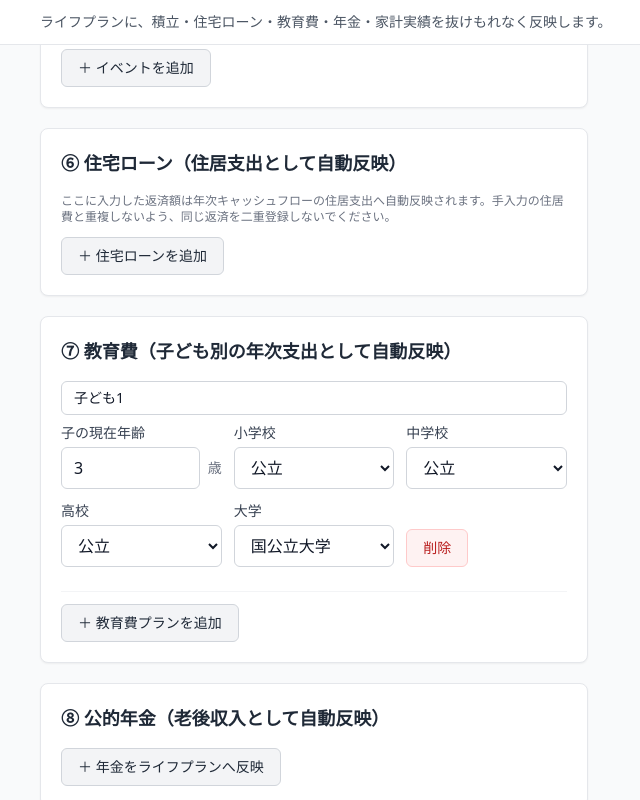
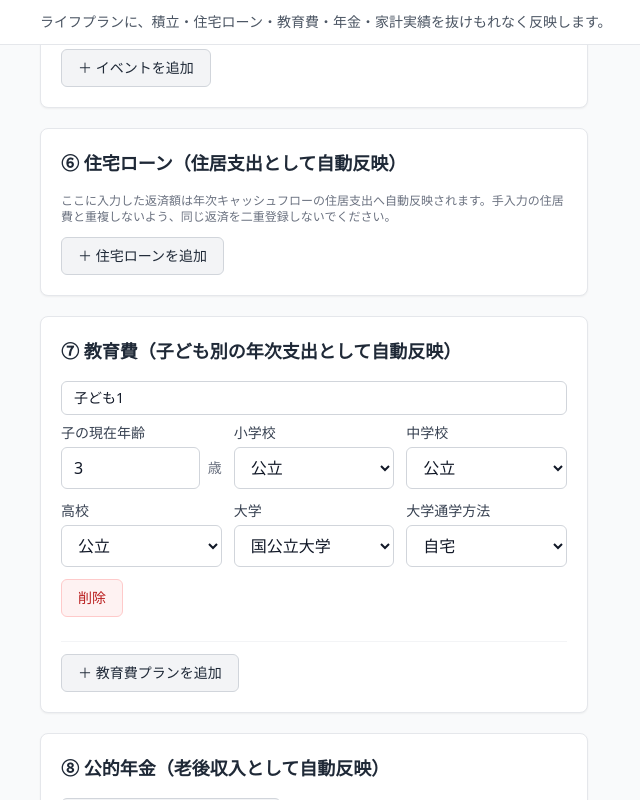
Before and after one commit to masanori-takada/260531_FinacialPlanner_ver1, a React (Vite) app: page / in a window 1280 px wide. Both pictures are taken after a click on the button "＋ 教育費プランを追加". Shown: the part 2411-3211 px from the top of the page, without its empty margins (40-680 px from the left). Built offline with nearby package versions, Linux system fonts and the light colour scheme.

Commit message:
feat: add universityCommute select field to education forms

```diff
--- a/src/features/lifeplan/LifeplanForm.tsx
+++ b/src/features/lifeplan/LifeplanForm.tsx
@@ -425,6 +425,17 @@ export function LifeplanForm({
               <SelectField label="中学校" value={plan.path.juniorHigh} options={SCHOOL_TYPE_OPTIONS} onChange={(v) => patchEducationPath(plan.id, { juniorHigh: v })} />
               <SelectField label="高校" value={plan.path.highSchool} options={SCHOOL_TYPE_OPTIONS} onChange={(v) => patchEducationPath(plan.id, { highSchool: v })} />
               <SelectField label="大学" value={plan.path.university} options={UNIVERSITY_OPTIONS} onChange={(v) => patchEducationPath(plan.id, { university: v as UniversityKind | "none" })} />
+              {plan.path.university !== "none" && (
+                <SelectField
+                  label="大学通学方法"
+                  value={plan.path.universityCommute ?? "home"}
+                  options={[
+                    { value: "home", label: "自宅" },
+                    { value: "away", label: "自宅外（下宿）" },
+                  ]}
+                  onChange={(v) => patchEducationPath(plan.id, { universityCommute: v as "home" | "away" })}
+                />
+              )}
               <div className="flex items-end pb-3">
                 <Button variant="danger" onClick={() => remove("educationPlans", plan.id)}>削除</Button>
               </div>
```
